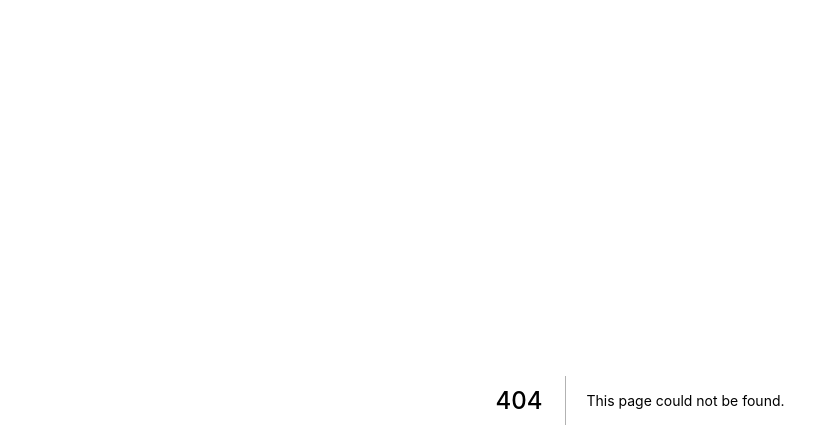
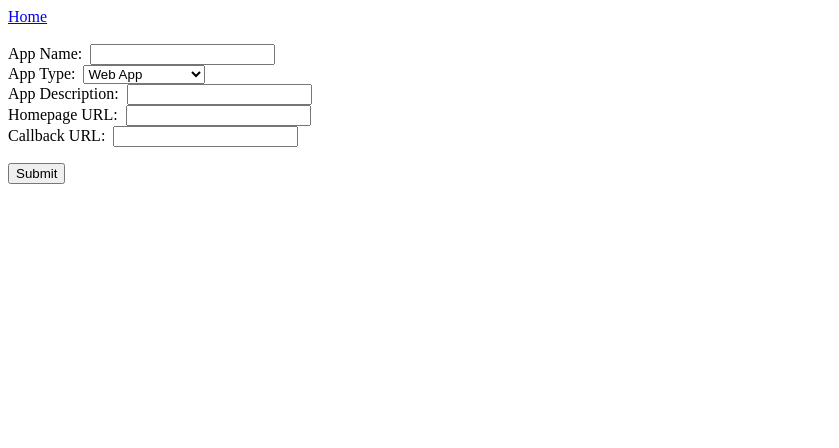
Before and after one commit to mrtillman/counter-culture.dev, a Next.js app: page /register in a window 1280 px wide. Before the commit this address had no page. Shown: the top 448 px of the page, without its empty margins (0-839 px from the left). Built offline with nearby package versions, Linux system fonts and the light colour scheme.

Commit message:
refactor index page to remove dead code; incorporate bff + registration page

```diff
--- /dev/null
+++ b/bff/index.js
@@ -0,0 +1,7 @@
+import fetch from 'isomorphic-unfetch';
+
+export default class Backend {
+  static registerApp(appInfo){
+    console.log(appInfo);
+  }
+}
--- /dev/null
+++ b/components/common/select.js
@@ -0,0 +1,35 @@
+import React from 'react';
+import PropTypes from 'prop-types';
+
+const SelectInput = ({ name, label, value, options, onChange }) => {
+  return (
+    <div>
+      <label htmlFor={name}>
+        {label}: &nbsp;
+      </label>
+      <select
+        type="text"
+        name={name}
+        value={value}
+        onChange={onChange}>
+        {options.map(option => {
+          return <option
+                  key={option.value}
+                  value={option.value}>
+                  {option.name}
+                 </option>;
+        })}
+      </select>
+    </div>
+  );
+}
+
+SelectInput.propTypes = {
+  name: PropTypes.string.isRequired,
+  label: PropTypes.string.isRequired,
+  value: PropTypes.any.isRequired,
+  defaultOption: PropTypes.string,
+  options: PropTypes.arrayOf(PropTypes.object),
+};
+
+export default SelectInput;
--- /dev/null
+++ b/components/common/text.js
@@ -0,0 +1,25 @@
+import React from 'react';
+import PropTypes from 'prop-types';
+
+const TextInput = ({ name, label, value, placeholder, onChange }) => (
+  <div>
+    <label htmlFor={name}>
+      {label}: &nbsp;
+    </label>
+    <input
+      type="text"
+      placeholder={placeholder}
+      name={name}
+      value={value}
+      onChange={onChange}/>
+  </div>
+);
+
+TextInput.propTypes = {
+  name: PropTypes.string.isRequired,
+  label: PropTypes.string.isRequired,
+  value: PropTypes.any.isRequired,
+  placeholder: PropTypes.string,
+};
+
+export default TextInput;
--- a/components/header.js
+++ b/components/header.js
@@ -5,9 +5,6 @@ const Header = () => {
     <div>
       <Link href='/'>
         <a title="Home">Home</a>
-      </Link> &nbsp; | &nbsp;
-      <Link href='/about'>
-        <a title="About">About</a>
       </Link>
       <br/><br/>
     </div>
--- a/package.json
+++ b/package.json
@@ -8,8 +8,7 @@
     "isomorphic-unfetch": "^3.0.0",
     "next": "^8.1.0",
     "react": "^16.7.0",
-    "react-dom": "^16.7.0",
-    "react-markdown": "^4.0.8"
+    "react-dom": "^16.7.0"
   },
   "scripts": {
     "dev": "next",
--- /dev/null
+++ b/pages/register.js
@@ -0,0 +1,102 @@
+import React from 'react';
+import Layout from '../components/layout';
+import SelectInput from '../components/common/select';
+import TextInput from '../components/common/text';
+import Backend from '../bff';
+
+export default class Register extends React.Component {
+
+  constructor(props) {
+    super(props);
+    this.state = {
+      appInfo: {
+        name: "",
+        type: "web",
+        description: "",
+        homepageURL: "",
+        callbackURL: "",
+      }
+    };
+    this.onSubmit = this.onSubmit.bind(this);
+    this.updateAppInfo = this.updateAppInfo.bind(this);
+    this.getAppTypes = this.getAppTypes.bind(this);
+  }
+
+  onSubmit(e){
+    e.preventDefault();
+    Backend.registerApp(this.state.appInfo);
+  }
+
+  getAppTypes(){
+    return [
+      {
+        name: 'Web App',
+        value:'web',
+      },
+      {
+        name: 'Native App',
+        value:'native',
+      },
+      {
+        name: 'Single Page App',
+        value:'spa',
+      },
+      {
+        name: 'Mobile App',
+        value:'mobile',
+      }
+    ]
+  }
+
+  updateAppInfo(event){
+    const field = event.target.name;
+    let appInfo = this.state.appInfo;
+    appInfo[field] = event.target.value;
+    return this.setState({ appInfo });
+  }
+
+  render() {
+    return (
+      <Layout>
+        <form onSubmit={this.onSubmit}>
+            <TextInput
+              name="name"
+              label="App Name"
+              value={this.state.appInfo.name}
+              onChange={this.updateAppInfo}
+            />
+            <SelectInput
+              name="type"
+              label="App Type"
+              value={this.state.appInfo.type}
+              defaultOption="web"
+              options={this.getAppTypes()}
+              onChange={this.updateAppInfo}
+            />
+            <TextInput
+              name="description"
+              label="App Description"
+              value={this.state.appInfo.description}
+              onChange={this.updateAppInfo}
+            />
+            <TextInput
+              name="homepageURL"
+              label="Homepage URL"
+              value={this.state.appInfo.homepageURL}
+              onChange={this.updateAppInfo}
+            />
+            <TextInput
+              name="callbackURL"
+              label="Callback URL"
+              value={this.state.appInfo.callbackURL}
+              onChange={this.updateAppInfo}
+            />
+
+          <p>
+            <input type="submit" value="Submit" />
+          </p>
+        </form>
+      </Layout>
+    );
+  }
+}
```
Also changed, not shown: pages/_index.js (added, +45 -0 lines), pages/index.js (+4 -27 lines), pages/markdown.js (deleted, +0 -42 lines), pages/post.js (deleted, +0 -23 lines), 1 other file (tests, documents, lock files or other folders).
